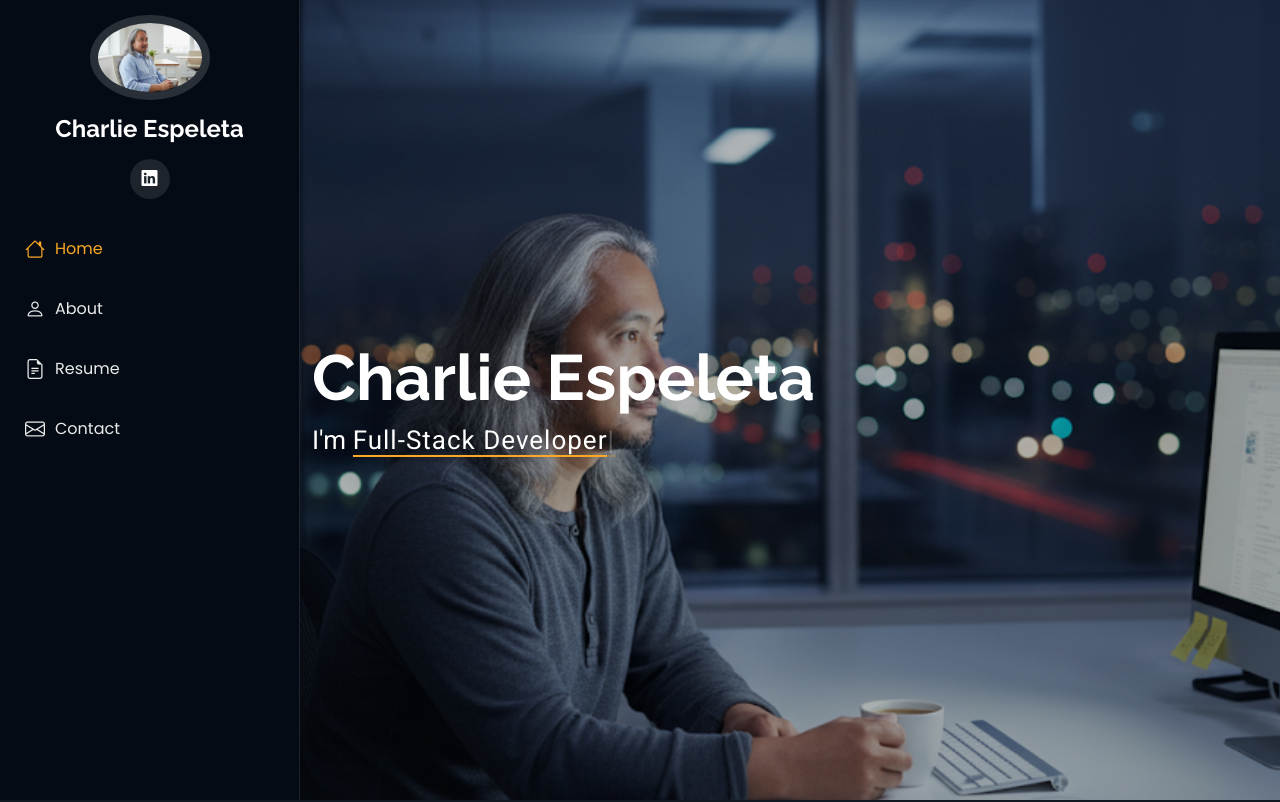
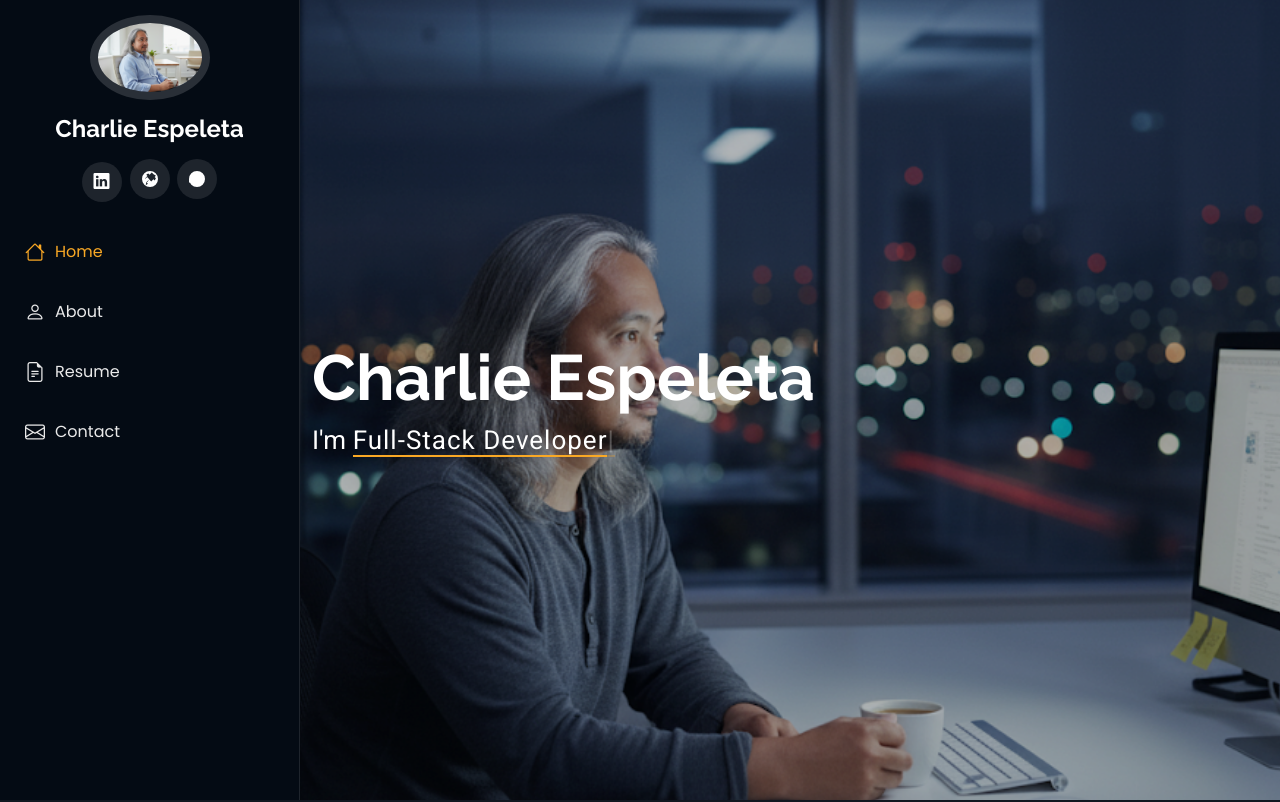
Before and after one commit to Capri1545/iPortfolio, a plain HTML site: page index.html in a window 1280 px wide. Shown: the top 802 px of the page. Drawn offline with nearby package versions, Linux system fonts and the light colour scheme.

Commit message:
social Network Add ins

```diff
--- a/index.html
+++ b/index.html
@@ -53,6 +53,8 @@
 
     <div class="social-links text-center">
       <a href="https://www.linkedin.com/in/charlie-espeleta/" class="linkedin"><i class="bi bi-linkedin"></i></a>
+      <a href="https://www.credly.com/users/charlie-espeleta" class="credly"><img src="assets/img/credly.svg" alt="Credly" style="width: 16px; height: 16px; filter: invert(1);"></a>
+      <a href="https://www.coursera.org/user/56330a683af6d3439e99bbdce1c772f4" class="coursera"><img src="assets/img/coursera.svg" alt="Coursera" style="width: 16px; height: 16px; filter: invert(1);"></a>
     </div>
 
     <nav id="navmenu" class="navmenu">
```
Also changed, not shown: assets/img/coursera.svg (added), assets/img/credly.svg (added).
